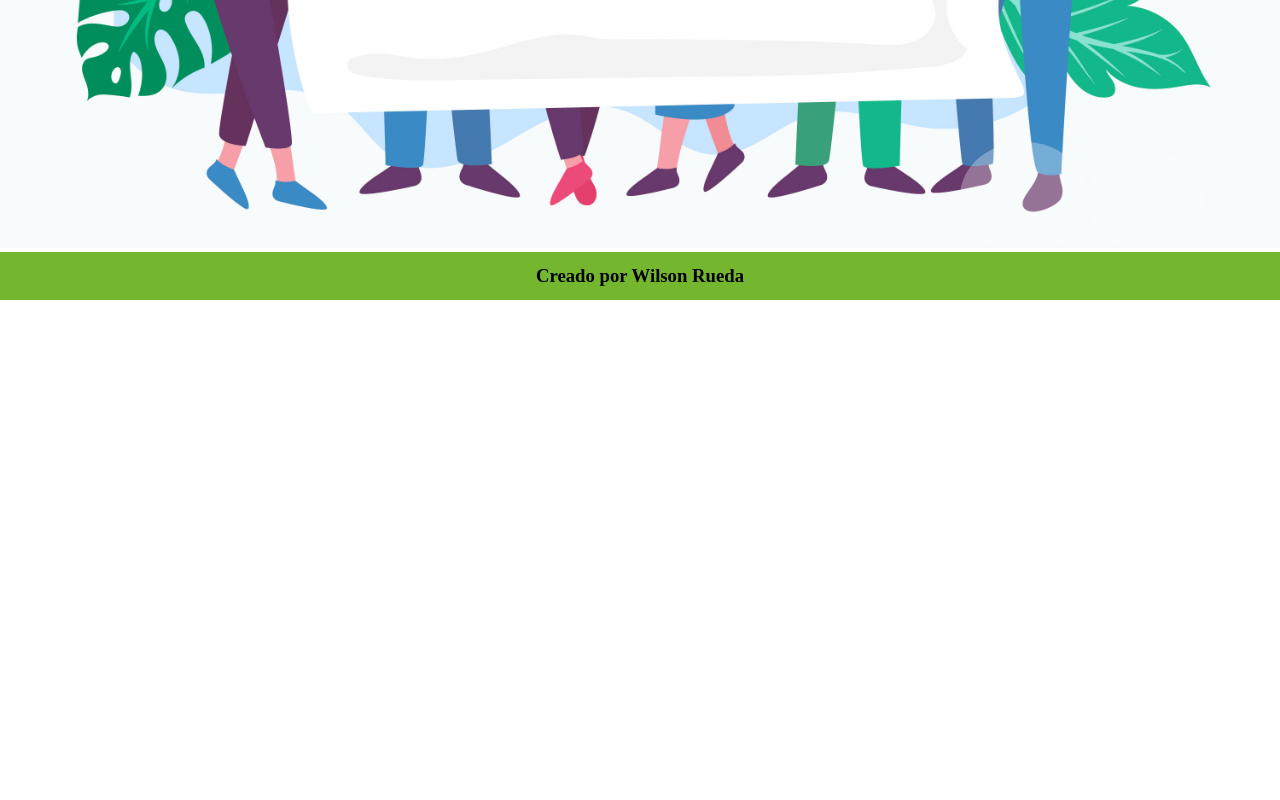
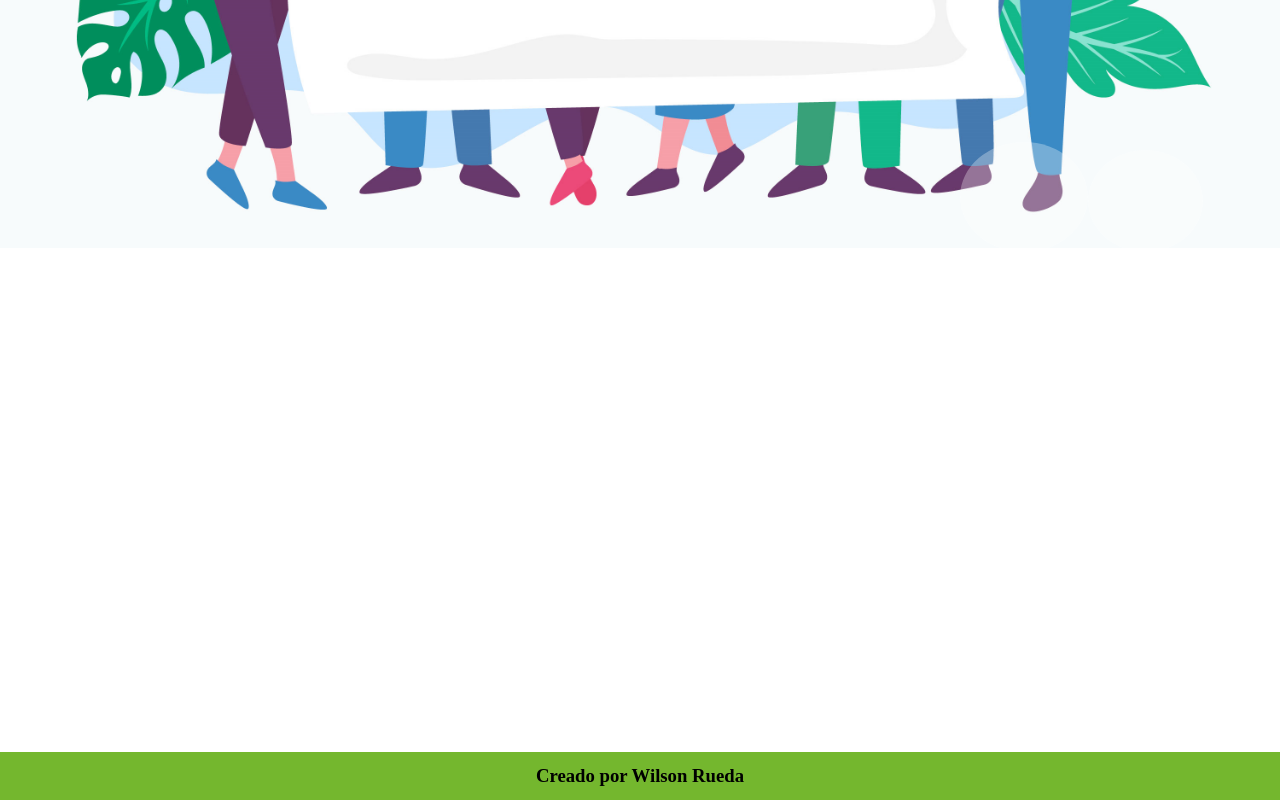
Before and after one commit to creator-krixus/burbujas, a plain HTML site: page index.html in a window 1280 px wide. Shown: the part 606-1406 px from the top of the page. Before the commit the page ends 906 px from the top, so only its background shows below. Drawn offline with Linux system fonts and the light colour scheme.

Commit message:
Second commit

```diff
--- a/css/estilos.css
+++ b/css/estilos.css
@@ -6,6 +6,10 @@
 #container {
     position: relative;
     width: 100%;
+    height: 100%;
+}
+#container-void{
+    height: 500px;
 }
 
 #btn-registrar {
--- a/index.html
+++ b/index.html
@@ -30,6 +30,7 @@
             <div id="burbuja"></div>
         </div>
     </div>
+    <div id="container-void"></div>
     <footer>
         <h3>Creado por Wilson Rueda</h3>
     </footer>
```
